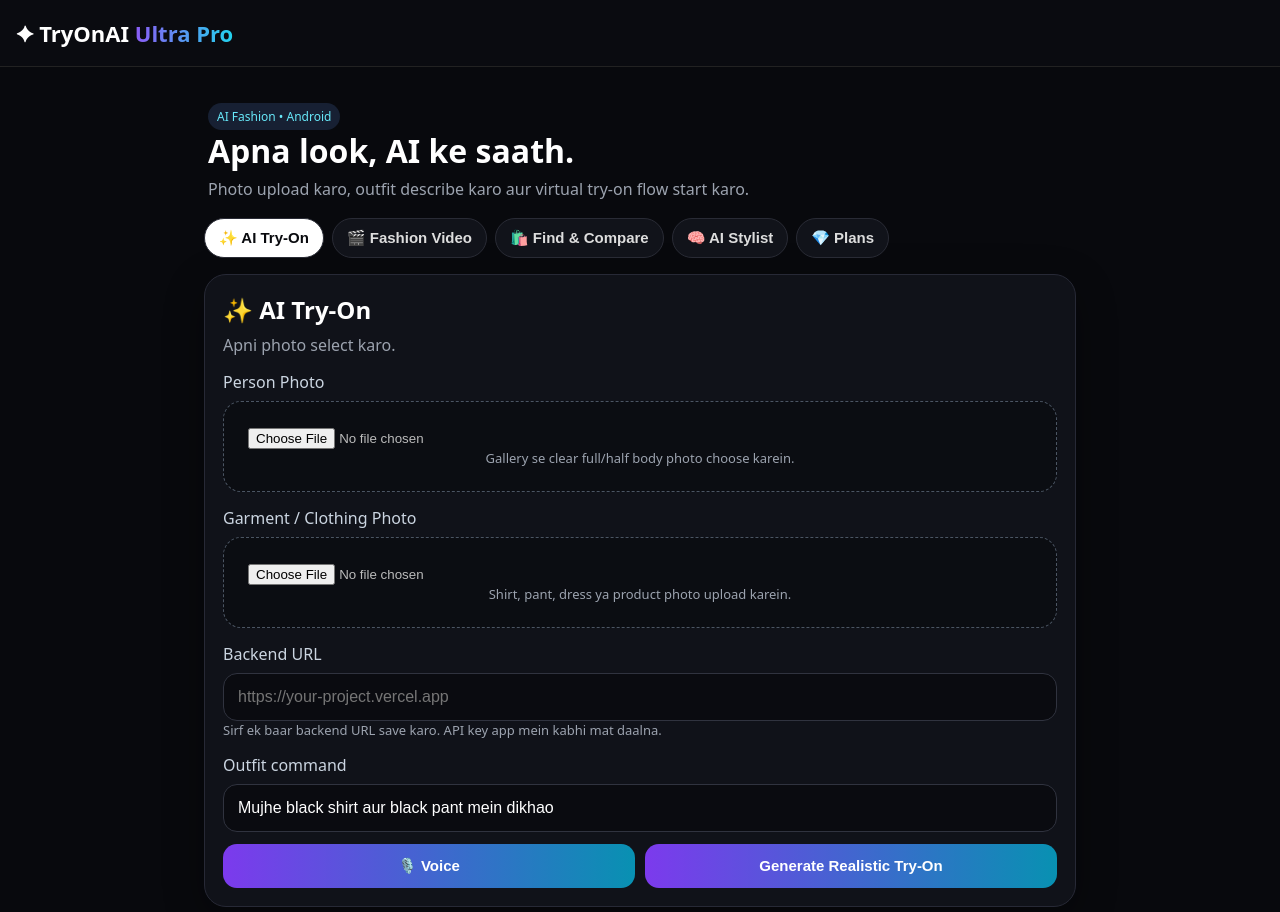
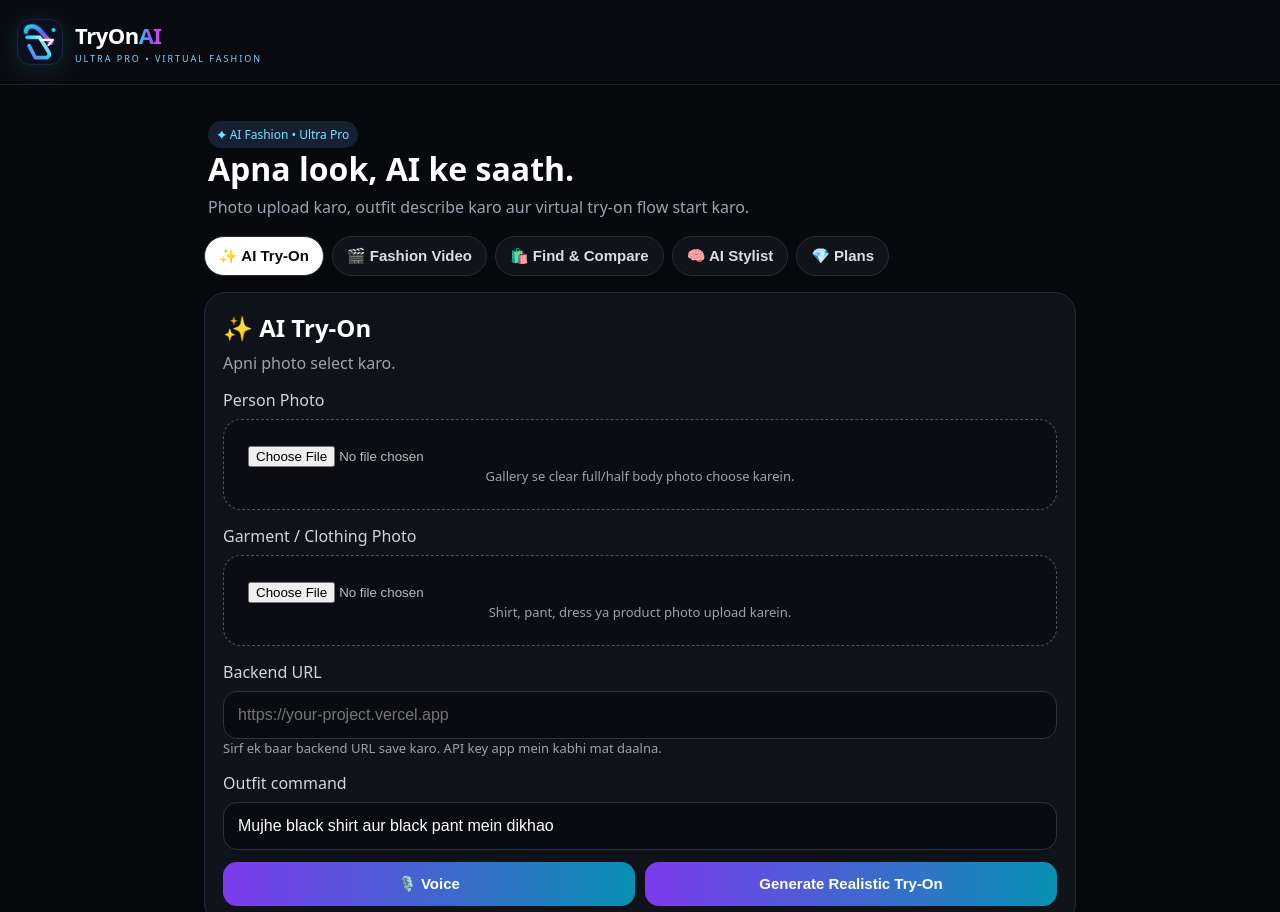
Before and after one commit to Amitbhatiwar/Ultra-ai-, a website: page app/src/main/assets/index.html in a window 1280 px wide. Shown: the top 912 px of the page. Drawn offline with Linux system fonts and the light colour scheme.

Commit message:
Update TryOnAI Ultra Pro branding and logo

```diff
--- a/app/src/main/assets/index.html
+++ b/app/src/main/assets/index.html
@@ -7,7 +7,7 @@
 <style>
 *{box-sizing:border-box}body{margin:0;font-family:system-ui,-apple-system,Segoe UI,sans-serif;background:#08090d;color:#fff}
 header{padding:18px 16px;position:sticky;top:0;background:#0b0c12ee;backdrop-filter:blur(14px);z-index:5;border-bottom:1px solid #222}
-.brand{font-size:22px;font-weight:800}.brand span{background:linear-gradient(90deg,#8b5cf6,#22d3ee);-webkit-background-clip:text;color:transparent}
+.brandWrap{display:flex;align-items:center;gap:11px}.brandLogo{width:48px;height:48px;flex:none;filter:drop-shadow(0 5px 14px #22d3ee22)}.brand{font-size:22px;font-weight:900;letter-spacing:-.5px}.brand span{background:linear-gradient(90deg,#22d3ee,#8b5cf6,#d946ef);-webkit-background-clip:text;color:transparent}.brandSub{font-size:9px;letter-spacing:2px;color:#7dd3fc;margin-top:2px}
 main{max-width:900px;margin:auto;padding:18px 14px 80px}.hero{padding:18px 4px 8px}.hero h1{font-size:32px;line-height:1.05;margin:4px 0 10px}.muted{color:#9ca3af}
 .tabs{display:flex;gap:8px;overflow:auto;padding:10px 0 16px}.tab{white-space:nowrap;border:1px solid #292b35;background:#11131a;color:#ddd;border-radius:999px;padding:10px 14px}.tab.active{background:#fff;color:#090a0e}
 .panel{display:none;background:#101219;border:1px solid #272936;border-radius:22px;padding:18px;box-shadow:0 12px 40px #0005}.panel.active{display:block}
@@ -18,9 +18,25 @@
 </style>
 </head>
 <body>
-<header><div class="brand">✦ TryOnAI <span>Ultra Pro</span></div></header>
+<header>
+<div class="brandWrap">
+  <svg class="brandLogo" viewBox="0 0 92 92" aria-label="TryOnAI logo" role="img">
+    <defs>
+      <linearGradient id="lg1" x1="0" y1="0" x2="1" y2="1"><stop stop-color="#22d3ee"/><stop offset=".52" stop-color="#6366f1"/><stop offset="1" stop-color="#d946ef"/></linearGradient>
+      <linearGradient id="lg2" x1="0" y1="1" x2="1" y2="0"><stop stop-color="#8b5cf6"/><stop offset=".5" stop-color="#22d3ee"/><stop offset="1" stop-color="#fff"/></linearGradient>
+      <filter id="glow"><feGaussianBlur stdDeviation="2.2" result="b"/><feMerge><feMergeNode in="b"/><feMergeNode in="SourceGraphic"/></feMerge></filter>
+    </defs>
+    <rect x="3" y="3" width="86" height="86" rx="24" fill="#0b1020" stroke="#263a62"/>
+    <path d="M19 27 Q19 16 30 16 Q40 16 48 26 L67 48" fill="none" stroke="url(#lg1)" stroke-width="7" stroke-linecap="round" filter="url(#glow)"/>
+    <path d="M21 37 L45 37 L63 66 Q66 72 59 76 L37 76 L25 53" fill="none" stroke="url(#lg2)" stroke-width="7" stroke-linecap="round" stroke-linejoin="round"/>
+    <path d="M47 42 L71 42 L62 52" fill="none" stroke="#fff" stroke-width="4" stroke-linecap="round" stroke-linejoin="round"/>
+    <circle cx="72" cy="23" r="4" fill="#22d3ee"/>
+  </svg>
+  <div><div class="brand">TryOn<span>AI</span></div><div class="brandSub">ULTRA PRO • VIRTUAL FASHION</div></div>
+</div>
+</header>
 <main>
-<section class="hero"><div class="badge">AI Fashion • Android</div><h1>Apna look, AI ke saath.</h1><div class="muted">Photo upload karo, outfit describe karo aur virtual try-on flow start karo.</div></section>
+<section class="hero"><div class="badge">✦ AI Fashion • Ultra Pro</div><h1>Apna look, AI ke saath.</h1><div class="muted">Photo upload karo, outfit describe karo aur virtual try-on flow start karo.</div></section>
 <div class="tabs" id="tabs">
 <button class="tab active" data-tab="try">✨ AI Try-On</button>
 <button class="tab" data-tab="video">🎬 Fashion Video</button>
```
